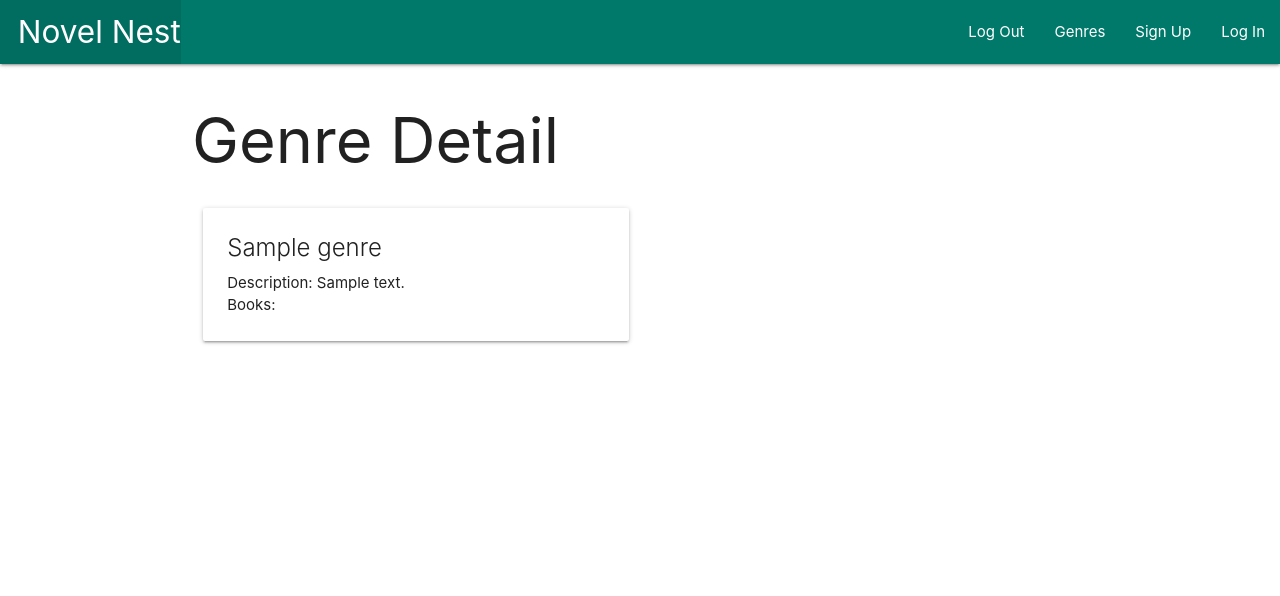
After one commit to egwilborn/project-4-novel-nest, a Django app: page /genres/1/ in a window 1280 px wide. The commit adds this page. Shown: the top 596 px of the page. Run offline with Django 4.2, Linux system fonts and the light colour scheme; tables that the repository leaves empty hold one stand-in row (values such as "Sample post").

Commit message:
Adding Detail view

```diff
--- /dev/null
+++ b/main_app/templates/main_app/genre_detail.html
@@ -0,0 +1,17 @@
+{% extends 'base.html' %}
+{% block content %}
+<h1>Genre Detail</h1>
+
+<div class="row">
+    <div class="col s6 col-offset-3">
+      <div class="card">
+        <div class="card-content">
+          <span class="card-title">{{ genre.title }}</span>
+          <p>Description: {{ genre.description }}</p>
+          <p>Books: </p>
+        </div>
+      </div>
+    </div>
+  </div>
+
+{% endblock %}
--- a/main_app/templates/main_app/genre_list.html
+++ b/main_app/templates/main_app/genre_list.html
@@ -3,7 +3,7 @@
 
 <h1>Genre List</h1>
 {% for genre in object_list %}
-<a href="">
+<a href="{% url 'genres_detail' genre.id %}">
     <div class="card">
         <div class="card-content">
             <span class="card-title">{{ genre.title }}</span>
--- a/main_app/urls.py
+++ b/main_app/urls.py
@@ -5,4 +5,5 @@ urlpatterns = [
     path('', views.home, name='home'),
     path('accounts/signup/', views.signup, name='signup'),
     path('genres/', views.GenreList.as_view(), name='genres_index'),
+    path('genres/<int:pk>/', views.GenreDetail.as_view(), name='genres_detail'),
 ]
--- a/main_app/views.py
+++ b/main_app/views.py
@@ -1,7 +1,7 @@
 from django.shortcuts import render, redirect
 from django.contrib.auth import login
 from django.contrib.auth.forms import UserCreationForm
-from django.views.generic import ListView
+from django.views.generic import ListView, DetailView
 
 from .models import Genre
 
@@ -28,3 +28,6 @@ def signup(request):
 
 class GenreList(ListView):
     model = Genre
+
+class GenreDetail(DetailView):
+    model = Genre
```
